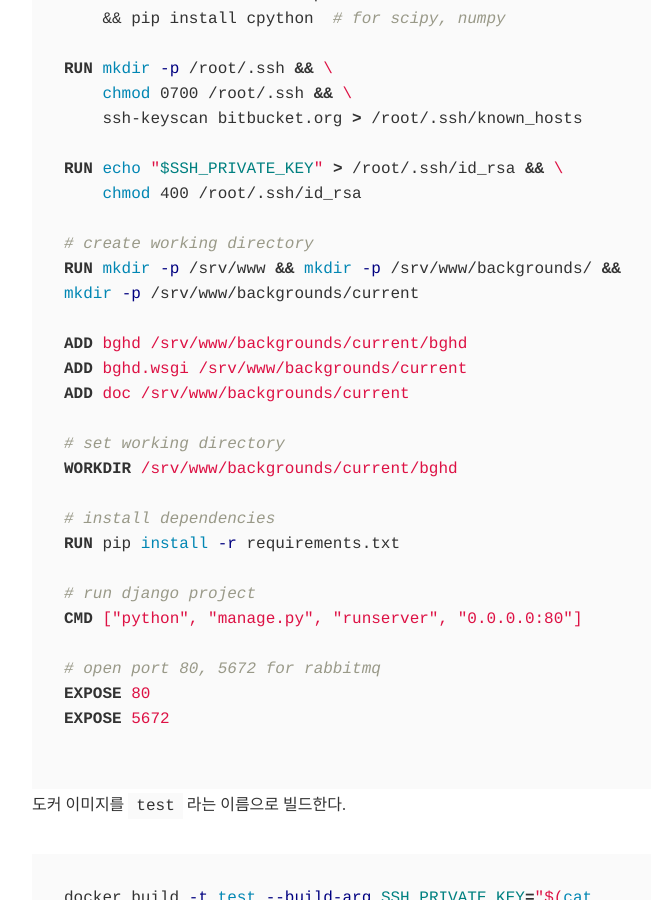
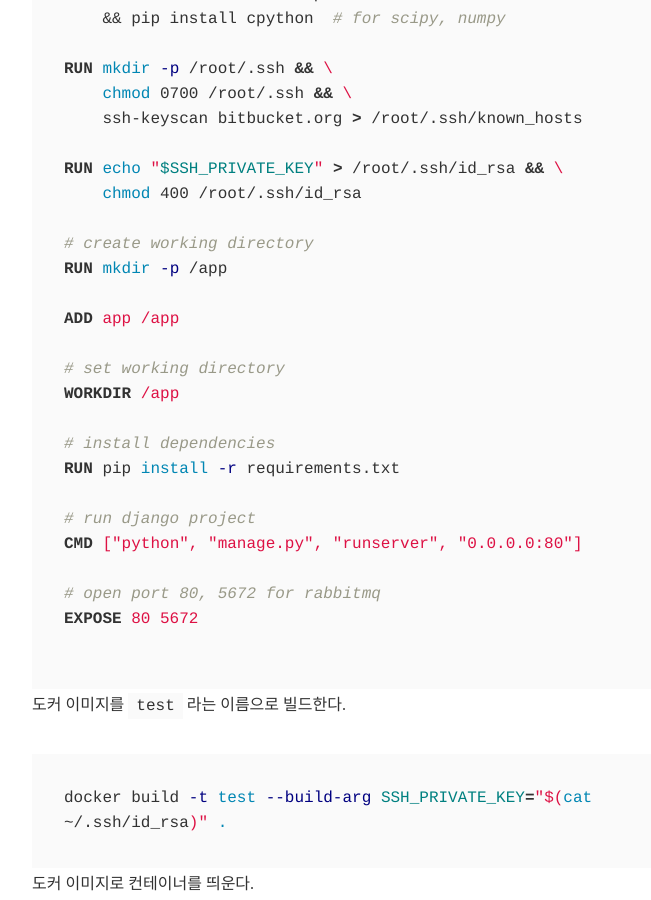
Before and after one commit to suhyunbaik/suhyunbaik.github.io, a Jekyll site: the page built from _posts/2019-12-21-automated-deploy-using-docker-and-jenkins-1.md, in a window 1280 px wide and 900 px high, scrolled down 1788 px. Shown: the whole window, without its empty margins (274-925 px from the left). Built offline with Jekyll 4.4.1, drawn with Linux system fonts in a browser that asks for light colours.

````diff
--- a/_posts/2019-12-21-automated-deploy-using-docker-and-jenkins-1.md
+++ b/_posts/2019-12-21-automated-deploy-using-docker-and-jenkins-1.md
@@ -52,14 +52,12 @@
     chmod 400 /root/.ssh/id_rsa
 
 # create working directory
-RUN mkdir -p /srv/www && mkdir -p /srv/www/backgrounds/ && mkdir -p /srv/www/backgrounds/current
+RUN mkdir -p /app
 
-ADD bghd /srv/www/backgrounds/current/bghd
-ADD bghd.wsgi /srv/www/backgrounds/current
-ADD doc /srv/www/backgrounds/current
+ADD app /app
 
 # set working directory
-WORKDIR /srv/www/backgrounds/current/bghd
+WORKDIR /app
 
 # install dependencies
 RUN pip install -r requirements.txt
@@ -68,8 +66,7 @@
 CMD ["python", "manage.py", "runserver", "0.0.0.0:80"]
 
 # open port 80, 5672 for rabbitmq
-EXPOSE 80
-EXPOSE 5672
+EXPOSE 80 5672
 
 ```
 
````
